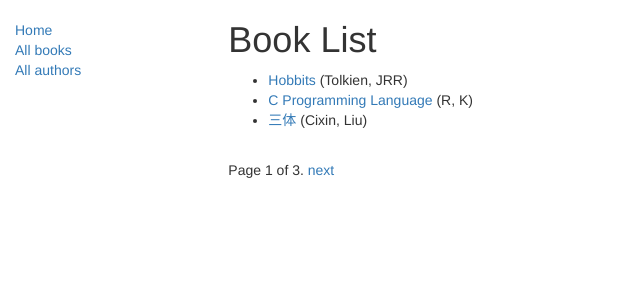
After one commit to partyspy/hello_django, a Django app: page /catalog/books/ in a window 1280 px wide. The commit adds this page. Shown: the top 300 px of the page, without its empty margins (0-640 px from the left). Run offline with Django 3.2, Linux system fonts and the light colour scheme; data comes from the database, SQL or seed files in the repository; both versions use the stored data as it was after the commit; some libraries are stand-ins or nearby versions.

Commit message:
book, author and details

```diff
--- a/locallibrary/catalog/models.py
+++ b/locallibrary/catalog/models.py
@@ -104,3 +104,6 @@ class Author(models.Model):
         String for representing the Model object.
         """
         return '%s, %s' % (self.last_name, self.first_name)
+
+    class Meta:
+        ordering = ['last_name']
--- a/locallibrary/catalog/templates/base_generic.html
+++ b/locallibrary/catalog/templates/base_generic.html
@@ -23,13 +23,31 @@
       {% block sidebar %}
       <ul class="sidebar-nav">
           <li><a href="{% url 'index' %}">Home</a></li>
-          <li><a href="">All books</a></li>
-          <li><a href="">All authors</a></li>
+          <li><a href="{% url 'books' %}">All books</a></li>
+          <li><a href="{% url 'authors' %}">All authors</a></li>
       </ul>
      {% endblock %}
       </div>
       <div class="col-sm-10 ">
       {% block content %}{% endblock %}
+
+          {% block pagination %}
+              {% if is_paginated %}
+                  <div class="pagination">
+                      <span class="page-links">
+                          {% if page_obj.has_previous %}
+                              <a href="{{ request.path }}?page={{ page_obj.previous_page_number }}">previous</a>
+                          {% endif %}
+                          <span class="page-current">
+                              Page {{ page_obj.number }} of {{ page_obj.paginator.num_pages }}.
+                          </span>
+                          {% if page_obj.has_next %}
+                              <a href="{{ request.path }}?page={{ page_obj.next_page_number }}">next</a>
+                          {% endif %}
+                      </span>
+                  </div>
+              {% endif %}
+          {% endblock %}
       </div>
     </div>
 
--- /dev/null
+++ b/locallibrary/catalog/templates/catalog/book_list.html
@@ -0,0 +1,19 @@
+{% extends "base_generic.html" %}
+
+{% block content %}
+    <h1>Book List</h1>
+
+    {% if book_list %}
+    <ul>
+
+      {% for book in book_list %}
+      <li>
+        <a href="{{ book.get_absolute_url }}">{{ book.title }}</a> ({{book.author}})
+      </li>
+      {% endfor %}
+
+    </ul>
+    {% else %}
+      <p>There are no books in the library.</p>
+    {% endif %}
+{% endblock %}
--- a/locallibrary/catalog/templates/index.html
+++ b/locallibrary/catalog/templates/index.html
@@ -13,6 +13,11 @@
     <li><strong>Copies:</strong> {{ num_instances }}</li>
     <li><strong>Copies available:</strong> {{ num_instances_available }}</li>
     <li><strong>Authors:</strong> {{ num_authors }}</li>
+    <li><strong>Genres:</strong> {{ num_genres }}</li>
   </ul>
 
 {% endblock %}
+
+{% block title %}
+<title>Fucking Title!</title>
+{% endblock %}
--- a/locallibrary/catalog/urls.py
+++ b/locallibrary/catalog/urls.py
@@ -1,7 +1,12 @@
 from django.conf.urls import url
+from django.urls import path
 
 from . import views
 
 urlpatterns = [
     url(r'^$', views.index, name='index'),
+    path('books/', views.BookListView.as_view(), name='books'),
+    path('book/<int:pk>', views.BookDetailView.as_view(), name='book-detail'),
+    path('authors/', views.AuthorListView.as_view(), name='authors'),
+    path('author/<int:pk>', views.AuthorDetailView.as_view(), name='author-detail'),
 ]
--- a/locallibrary/catalog/views.py
+++ b/locallibrary/catalog/views.py
@@ -19,5 +19,50 @@ def index(request):
     return render(
         request,
         'index.html',
-        context={'num_books':num_books,'num_instances':num_instances,'num_instances_available':num_instances_available,'num_authors':num_authors},
+        context={'num_books':num_books,'num_instances':num_instances,'num_instances_available':num_instances_available,
+                 'num_authors':num_authors},
     )
+
+
+from django.views import generic
+
+class BookListView(generic.ListView):
+    # 这个 model 值的字面很重要
+    # the generic views look for templates in /application_name/the_model_name_list.html (catalog/book_list.html in this case)
+    # inside the application's /application_name/templates/ directory (/catalog/templates/).
+    model = Book
+
+    paginate_by = 3
+
+    def get_queryset(self):
+        # return Book.objects.filter(title__icontains='war')[:5]  # Get 5 books containing the title war
+        return Book.objects.all()
+
+    def get_context_data(self, *, object_list=None, **kwargs):
+        # Call the base implementation first to get the context
+        context = super(BookListView, self).get_context_data(**kwargs)
+        # Create any data and add it to the context
+        context['some_data'] = 'This is just some data'
+        return context
+
+
+    # context_object_name = 'my_book_list'  # your own name for the list as a template variable
+    # template_name = 'books/my_arbitrary_template_name_list.html'  # Specify your own template name/location
+
+
+class BookDetailView(generic.DetailView):
+    model = Book
+
+
+class AuthorListView(generic.ListView):
+    model = Author
+
+    def get_queryset(self):
+        return Author.objects.all()
+
+    def get_context_data(self, *, object_list=None, **kwargs):
+        return super(AuthorListView, self).get_context_data(**kwargs)
+
+
+class AuthorDetailView(generic.DetailView):
+    model = Author
--- a/locallibrary/locallibrary/settings.py
+++ b/locallibrary/locallibrary/settings.py
@@ -106,7 +106,7 @@ AUTH_PASSWORD_VALIDATORS = [
 
 LANGUAGE_CODE = 'en-us'
 
-TIME_ZONE = 'UTC'
+TIME_ZONE = 'Asia/Shanghai'
 
 USE_I18N = True
 
```
Also changed, not shown: locallibrary/catalog/templates/catalog/author_detail.html (added, +17 -0 lines), locallibrary/catalog/templates/catalog/author_list.html (added, +19 -0 lines), locallibrary/catalog/templates/catalog/book_detail.html (added, +23 -0 lines), locallibrary/db.sqlite3.
